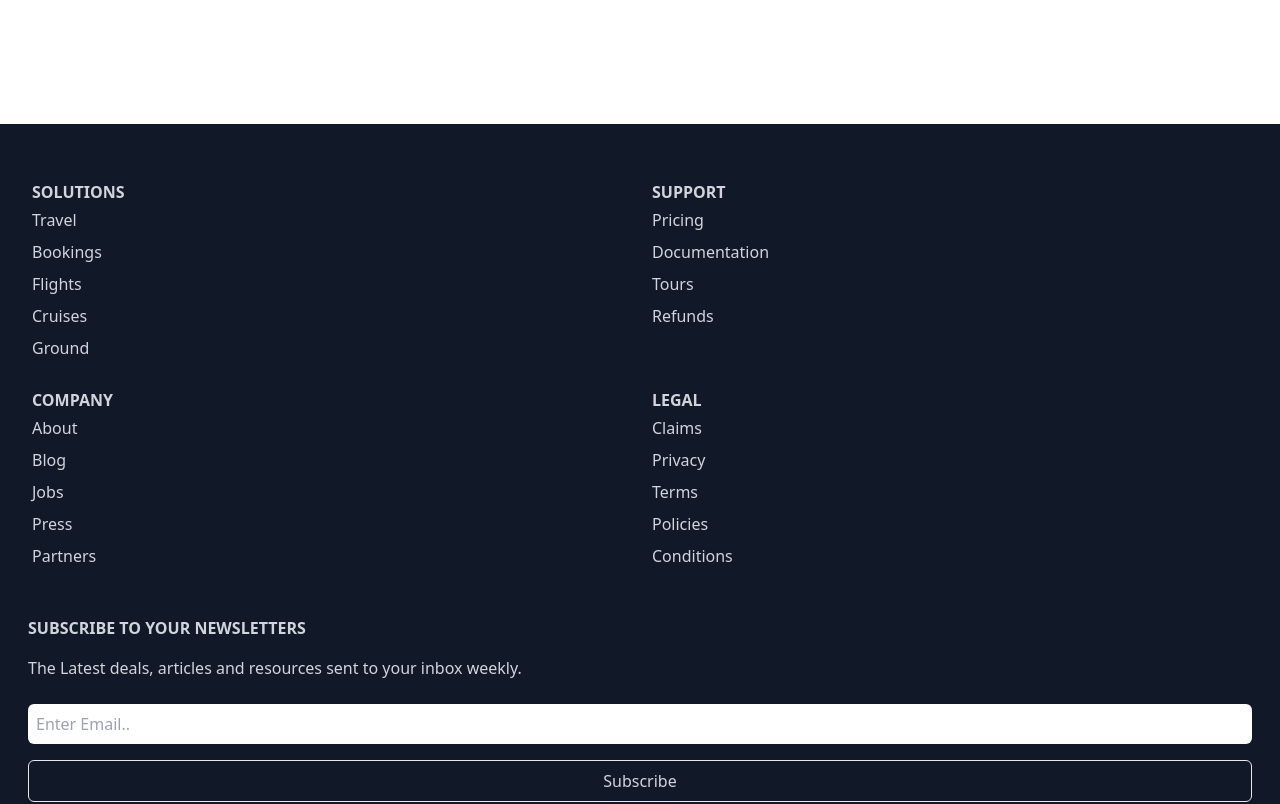
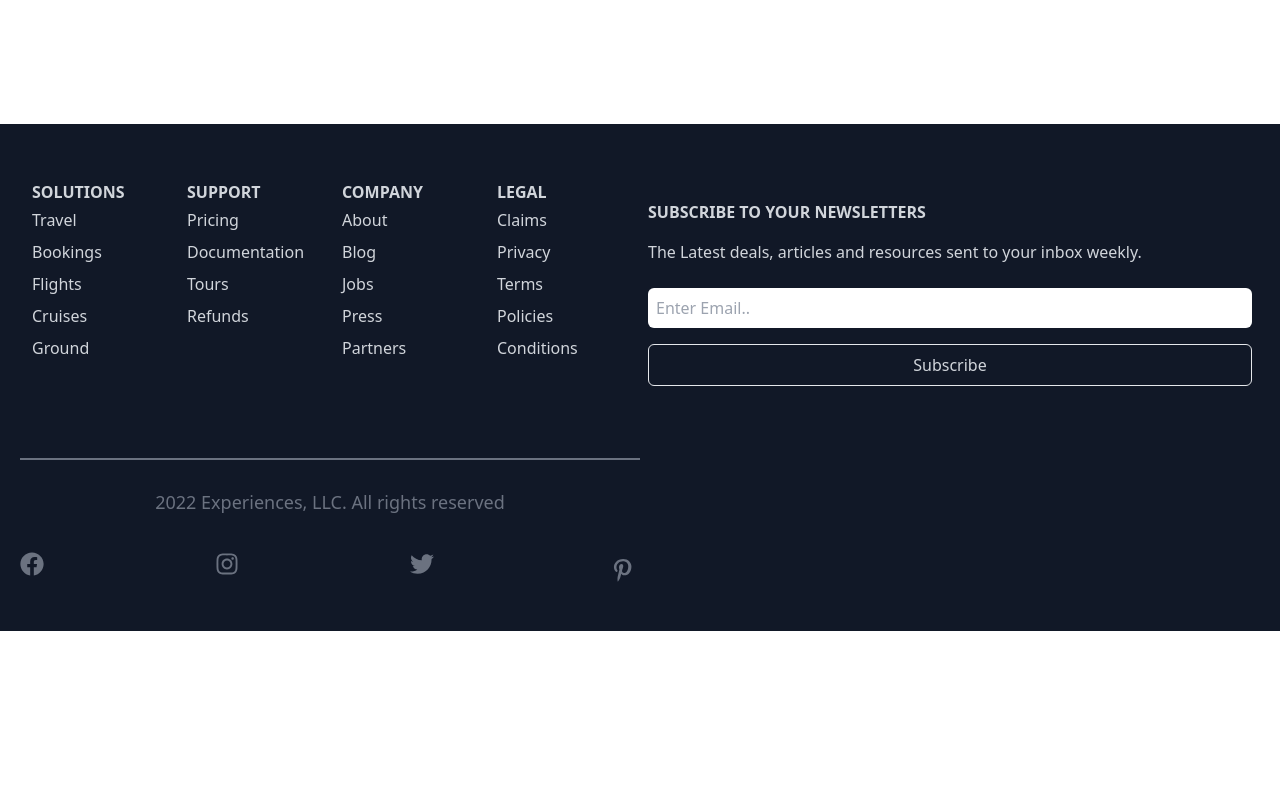
Before and after one commit to Riyaazct/react-tailwind-webpage, a React (Create React App) app: page / in a window 1280 px wide. Shown: the part 3080-3884 px from the top of the page. After the commit the page ends 3711 px from the top, so only its background shows below. Built offline with nearby package versions, Linux system fonts and the light colour scheme.

Commit message:
update footer

```diff
--- a/src/components/Footer.js
+++ b/src/components/Footer.js
@@ -4,8 +4,8 @@ import { TiSocialPinterest } from "react-icons/ti";
 
 const Footer = () => {
   return (
-    <div className="w-full h-full bg-gray-900 text-gray-300 py-11 px-5 mt-24 ">
-      <div className="grid grid-cols-2 ">
+    <div className="w-full bg-gray-900 text-gray-300 py-11 px-5 mt-24 lg:grid lg:grid-cols-2">
+      <div className="grid grid-cols-2 lg:grid-cols-4 ">
         <div className="p-3">
           <h3 className="uppercase font-bold ">Solutions</h3>
           <p className="py-1">Travel</p>
@@ -48,10 +48,12 @@ const Footer = () => {
             inbox weekly.
           </p>
         </div>
+
+        {/* form for newsletter */}
         <div className="py-2 ">
           <form>
             <input
-              className="w-full my-4 p-2 rounded-md"
+              className="w-full my-4 p-2 rounded-md "
               type="text"
               placeholder="Enter Email.."
             />
@@ -63,7 +65,9 @@ const Footer = () => {
           </div>
         </div>
       </div>
-      <div className="flex flex-col text-center mt-10 text-gray-500 border-t-2 border-gray-500">
+
+      {/* Social media */}
+      <div className="flex flex-col text-center mt-10 text-gray-500 border-t-2 border-gray-500 ">
         <p className="p-2 text-lg my-5 ">
           2022 Experiences, LLC. All rights reserved
         </p>
```
